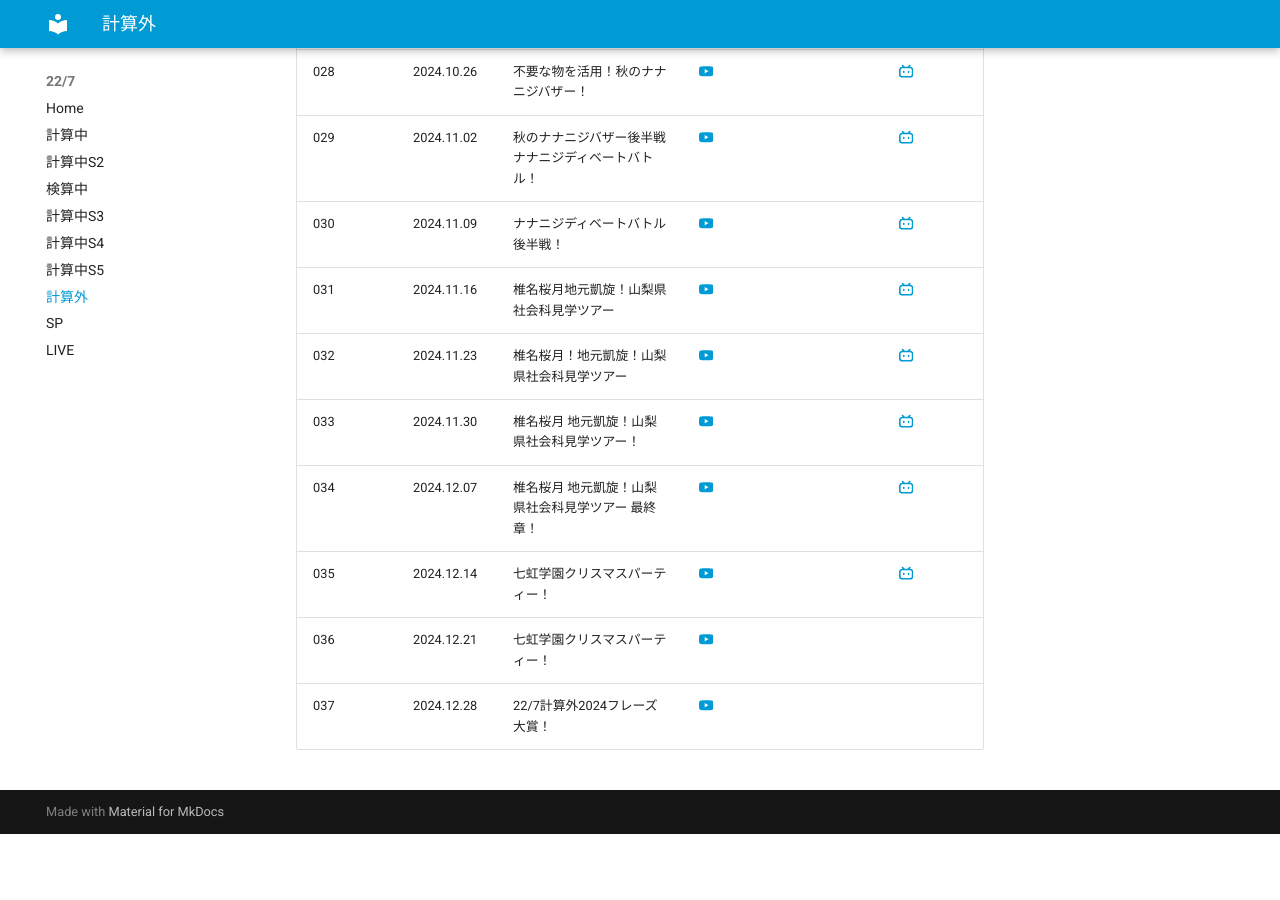
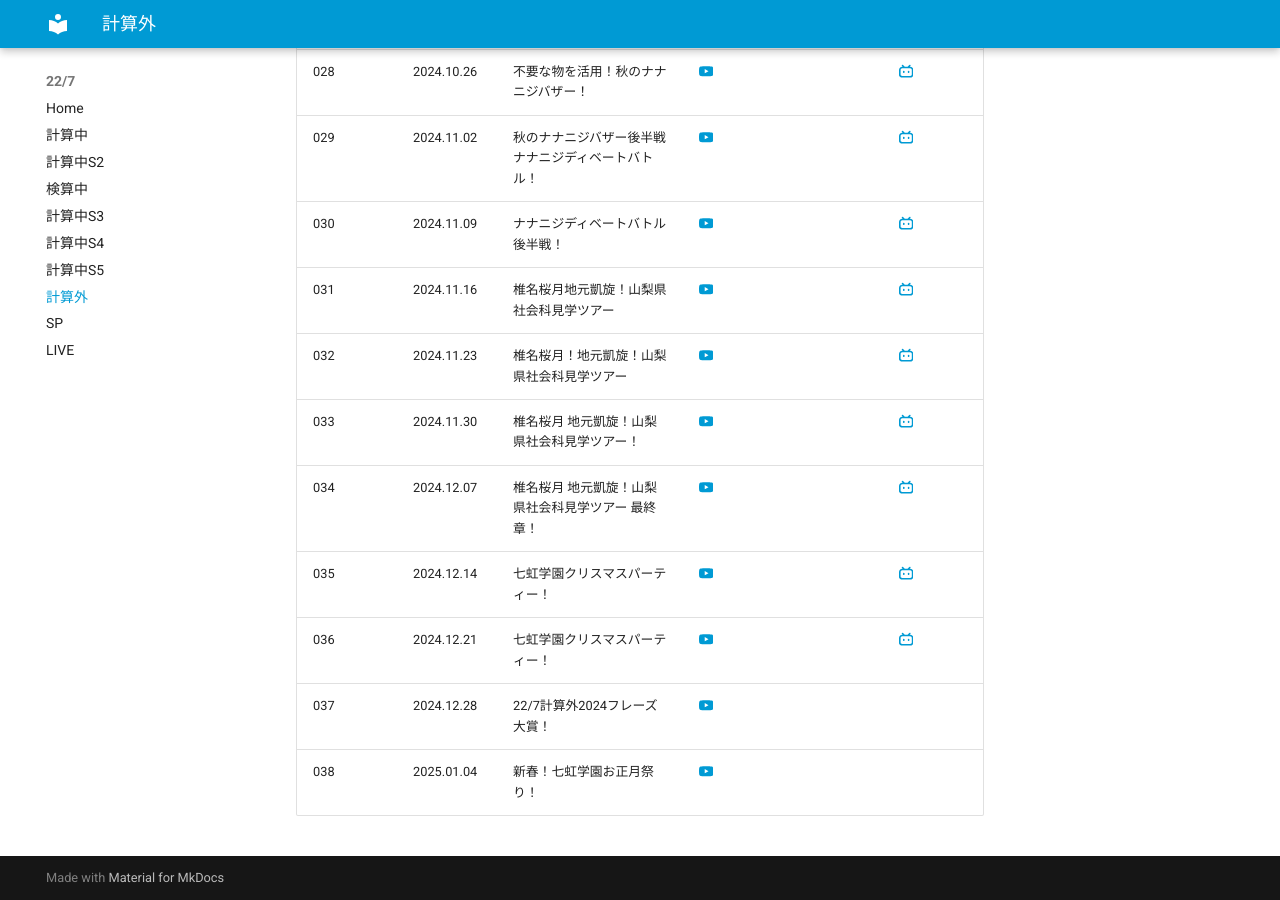
Before and after one commit to aki-192/nananiji, an MkDocs documentation site: the page built from docs/keisangai.md, in a window 1280 px wide and 900 px high, scrolled down 1977 px. Built offline with MkDocs 1.6.1 and Material for MkDocs 9.7.7, drawn with Linux system fonts in a browser that asks for light colours; before the commit the page ends 2811 px from its top, so only the background shows below that.

Commit message:
Update keisangai.md

```diff
--- a/docs/keisangai.md
+++ b/docs/keisangai.md
@@ -40,6 +40,7 @@ title: 計算外
 | 032 | 2024.11.23 | 椎名桜月！地元凱旋！山梨県社会科見学ツアー | [:simple-youtube:](https://www.youtube.com/watch?v=ju4ef0tut50) | | [:simple-bilibili:](https://www.bilibili.com/video/BV1vTi2YHEfH/) |
 | 033 | 2024.11.30 | 椎名桜月 地元凱旋！山梨県社会科見学ツアー！ | [:simple-youtube:](https://www.youtube.com/watch?v=wfytSKtZDhY) | | [:simple-bilibili:](https://www.bilibili.com/video/BV1CCqPYSESC) |
 | 034 | 2024.12.07 | 椎名桜月 地元凱旋！山梨県社会科見学ツアー 最終章！ | [:simple-youtube:](https://www.youtube.com/watch?v=ZtNyLv8e5UY) | | [:simple-bilibili:](https://www.bilibili.com/video/BV17NkJY8Ep1/) |
-| 035 | 2024.12.14 | 七虹学園クリスマスパーティー！ | [:simple-youtube:](https://www.youtube.com/watch?v=a0pcm5MXAuU0) | | [:simple-bilibili:](https://www.bilibili.com/video/BV1vBChY8EkV) |
-| 036 | 2024.12.21 | 七虹学園クリスマスパーティー！ | [:simple-youtube:](https://www.youtube.com/watch?v=E3aOsDKCaFQ) | | |
+| 035 | 2024.12.14 | 七虹学園クリスマスパーティー！ | [:simple-youtube:](https://www.youtube.com/watch?v=a0pcm5MXAuU0) | | [:simple-bilibili:]( https://www.bilibili.com/video/BV1CU6fY1EDe/) |
+| 036 | 2024.12.21 | 七虹学園クリスマスパーティー！ | [:simple-youtube:](https://www.youtube.com/watch?v=E3aOsDKCaFQ) | | [:simple-bilibili:](https://www.bilibili.com/video/BV1dm6DY5Ef7/) |
 | 037 | 2024.12.28 | 22/7計算外2024フレーズ大賞！ | [:simple-youtube:](https://www.youtube.com/watch?v=RxspvtFqEjQ) | | |
+| 038 | 2025.01.04 | 新春！七虹学園お正月祭り！ | [:simple-youtube:](https://www.youtube.com/watch?v=ExVl-fxt8Tw) | | |
```
